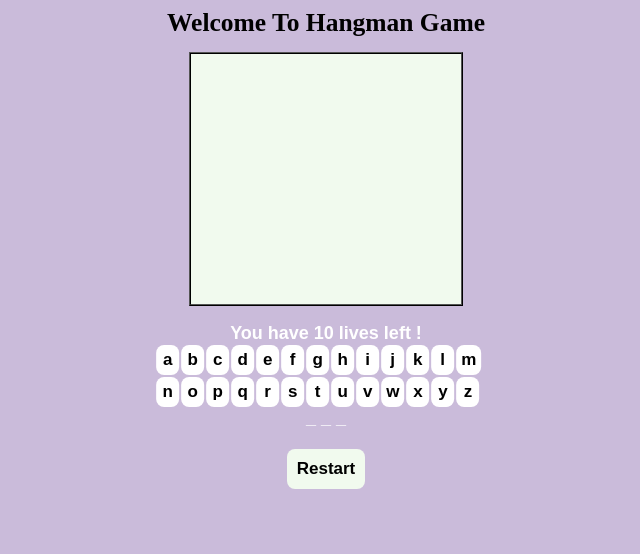
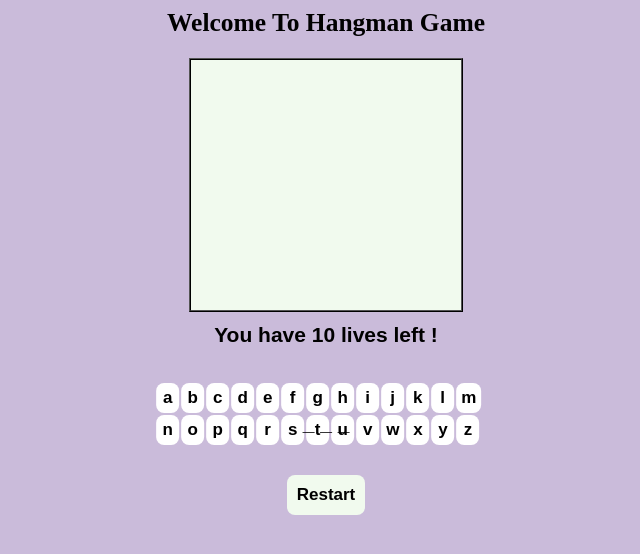
Before and after one commit to ilaydasagkol/APT, a plain HTML site: page hangman.html in a window 1280 px wide. Shown: the whole page, without its empty margins (314-954 px from the left). Drawn offline with Linux system fonts and the light colour scheme.

Commit message:
Update hangman.html

```diff
--- a/hangman.html
+++ b/hangman.html
@@ -39,13 +39,13 @@ html,body{
   text-align: center;
   position: relative;
   top: 285px;
-  font-size: 18px;
-  color: white;
+  font-size: 21px;
+  color: black;
 }
  #keyboard{
 position: static;
 width: 49%;
-Transform: translate(50%, 285px);
+Transform: translate(50%, 320px);
 }
 .alpha-key{
   padding: 5px;
@@ -79,7 +79,7 @@ canvas{
   display:inline-flex;
   padding: 10px;
   border-radius: 8px;
-  margin-top: 230px;
+  margin-top: 250px;
 }
 
 
@@ -139,7 +139,7 @@ const checkWord = (letterChosed) => {
         guessed.push(letterChosed);
         if(word.indexOf(letterChosed) === -1){
             totalLives--;
-            livesDiv.innerHTML = totalLives > 0 ? "You have " + totalLives + " lives left !" : "GAME OVER! Animal: "+word;
+            livesDiv.innerHTML = totalLives > 0 ? "You have " + totalLives + " lives left !" : "Game Over! Animal: "+word;
             drawHangman();
         }else{
             for(let i=0;i<word.length; i++){
```
